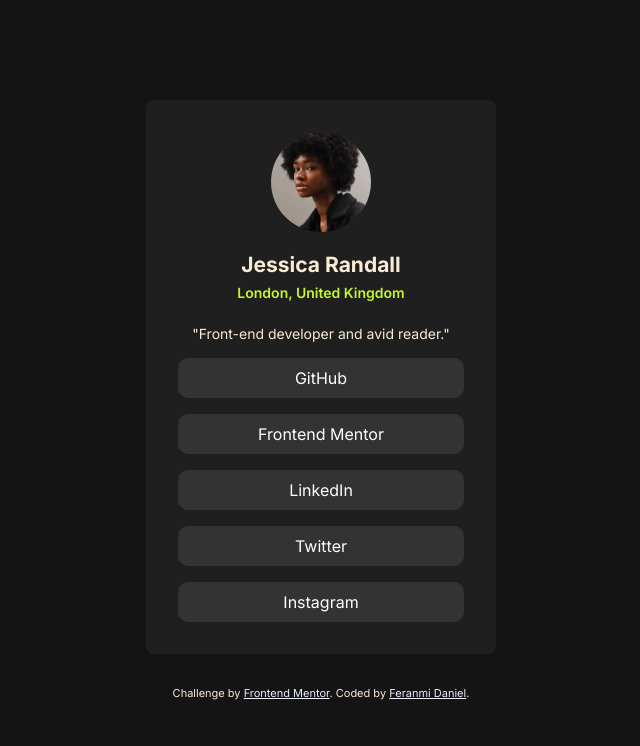
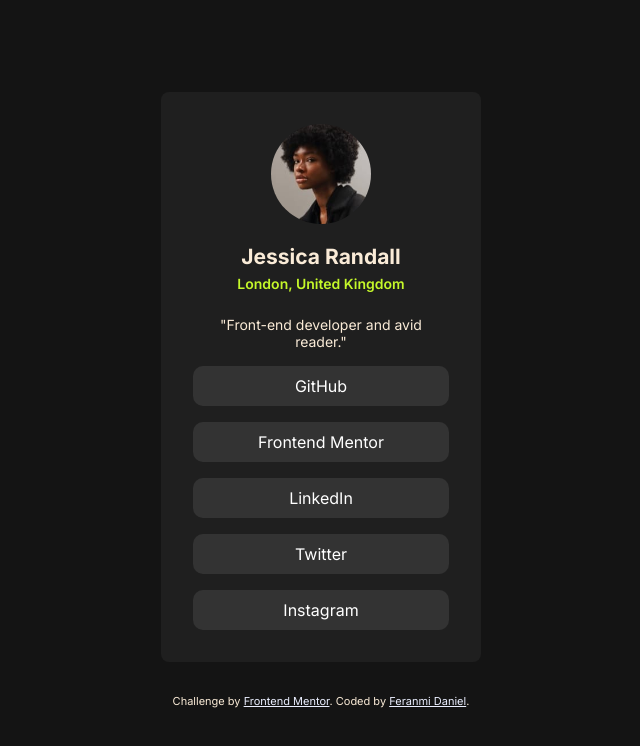
Before and after one commit to FeranmiDev/social-links-profile, a plain HTML site: page index.html in a window 1280 px wide. Shown: the whole page, without its empty margins (319-959 px from the left). Drawn offline with Linux system fonts and the light colour scheme.

Commit message:
-a -m first commit

```diff
--- a/style.css
+++ b/style.css
@@ -8,7 +8,7 @@
 }
 
 body {
-  min-width: 350px;
+  min-width: 320px;
   height: 100vh;
   display: flex;
   flex-direction: column;
@@ -19,7 +19,7 @@ body {
 }
 
 .card {
-  width: 350px;
+  width: 320px;
   height: auto;
   background-color: hsl(0, 0%, 12%);
   display: flex;
```
